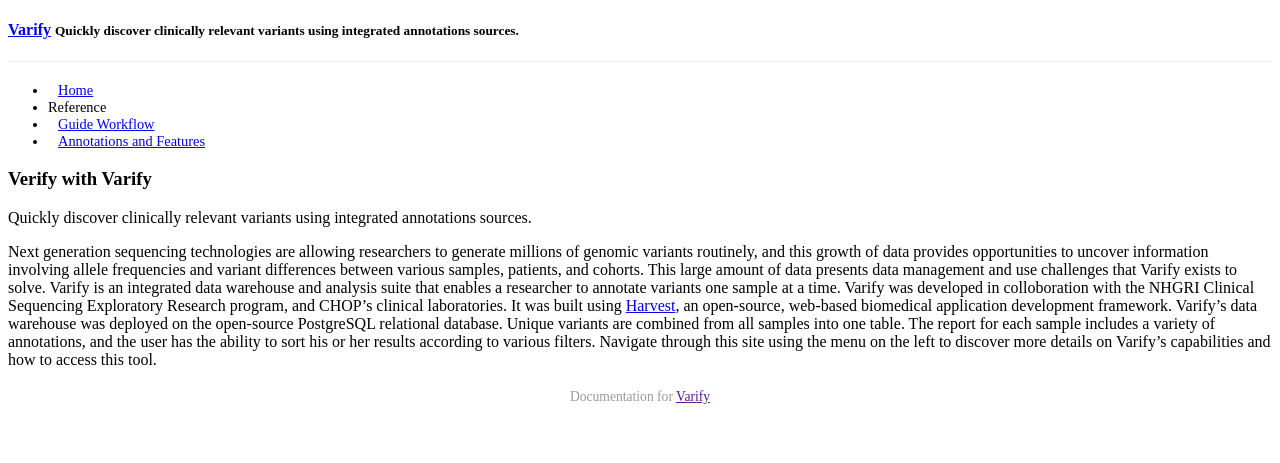
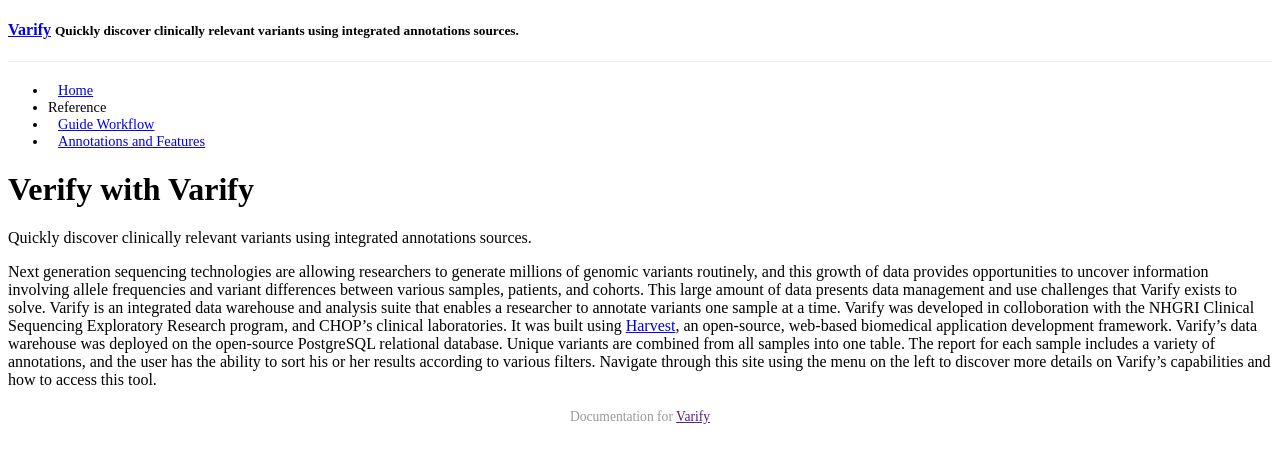
Before and after one commit to chop-dbhi/varify-site, a Jekyll site: the page built from index.md, in a window 1280 px wide. Shown: the top 463 px of the page. Built offline with Jekyll 4.4.1, drawn with Linux system fonts in a browser that asks for light colours; Markdown is read by kramdown in place of the engine named in the settings; a style sheet for code colours, icons or effects is not loaded.

```diff
--- a/index.md
+++ b/index.md
@@ -3,7 +3,7 @@ layout: default
 title: "Varify"
 ---
 
-### Verify with Varify
+# Verify with Varify
 Quickly discover clinically relevant variants using integrated annotations sources.
 
 Next generation sequencing technologies are allowing researchers to generate millions of genomic
```
